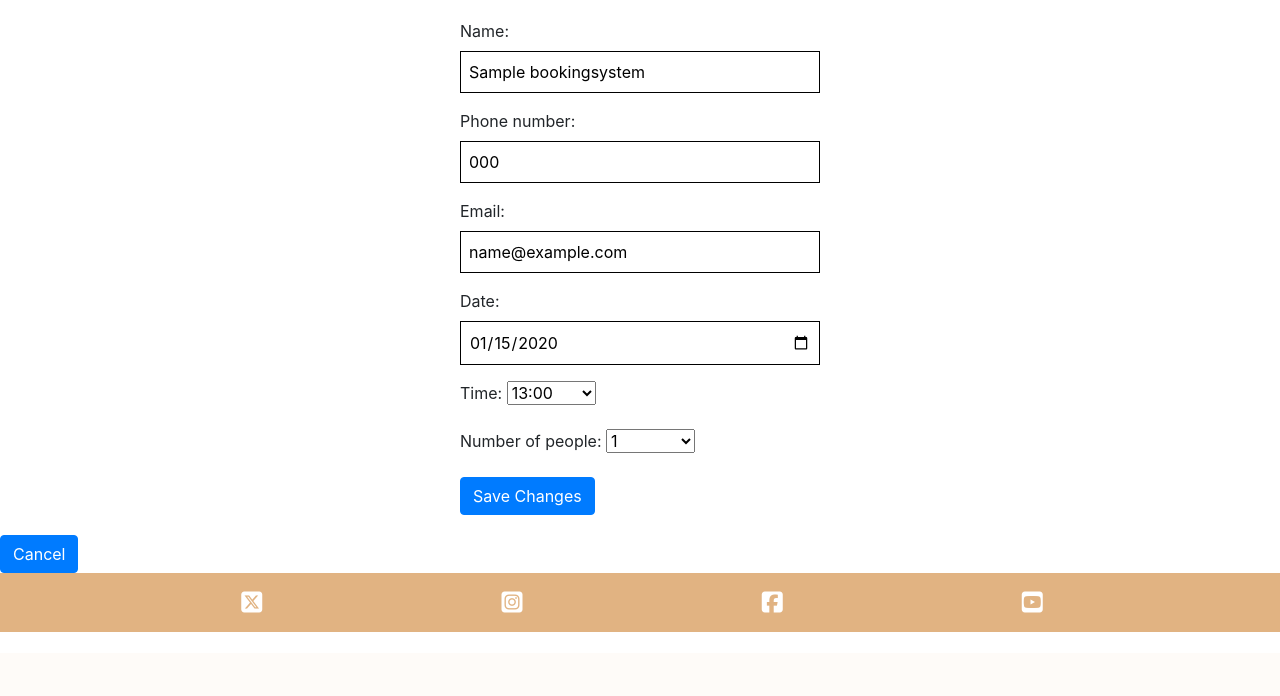
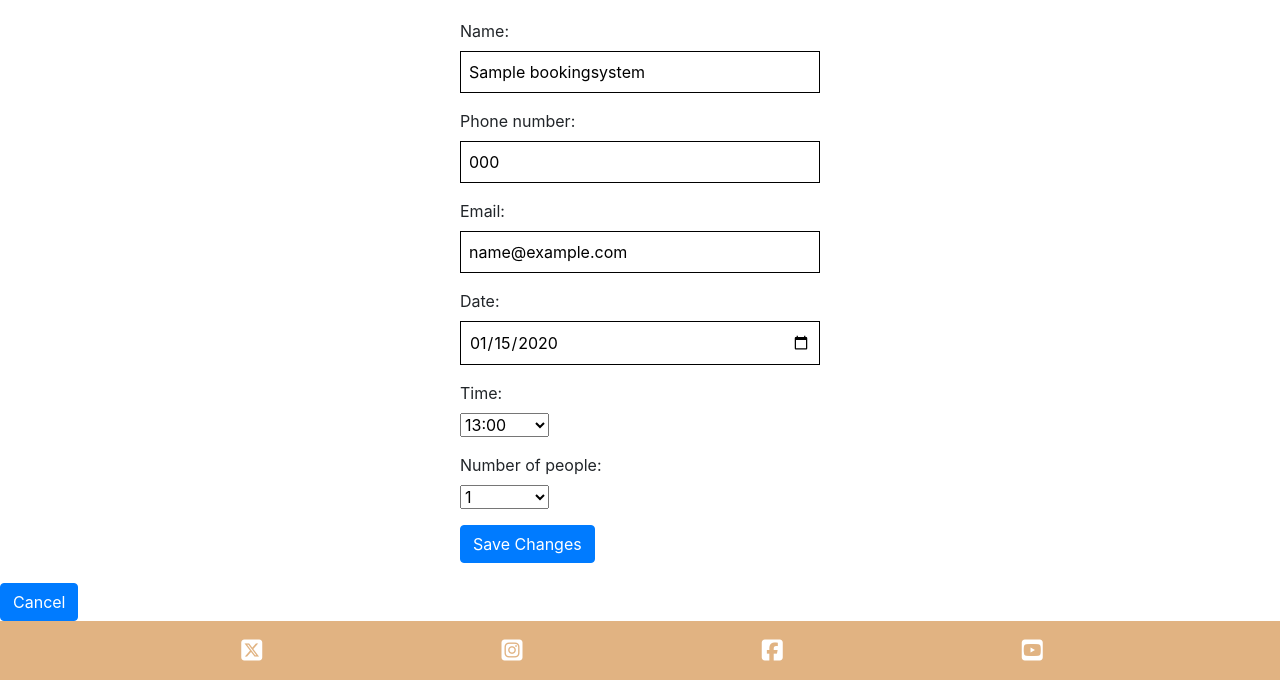
Before and after one commit to oscarbutler/restaurant, a Django app: page /edit_booking/1 in a window 1280 px wide. Shown: the part 147-843 px from the top of the page. Before the commit the page ends 779 px from the top, so only its background shows below. Run offline with Django 4.2, Linux system fonts and the light colour scheme; tables that the repository leaves empty hold one stand-in row (values such as "Sample post"); some libraries are stand-ins or nearby versions.

Commit message:
Style label

```diff
--- a/static/css/style.css
+++ b/static/css/style.css
@@ -1,4 +1,9 @@
 @import url('https://fonts.googleapis.com/css2?family=Dancing+Script&display=swap');
+
+label{
+    display: block;
+    margin-bottom: 8px;
+}
 
 .menu-home {
     padding: 10px;
@@ -347,7 +352,7 @@ ul#links-one{
     position: sticky;
     bottom: 0;
     width: 100%;
-    background-color: rgba(225, 179, 130, 1);
+    background-color: rgba(225, 179, 130, 1)
 }
 
 #links-one i {
```
